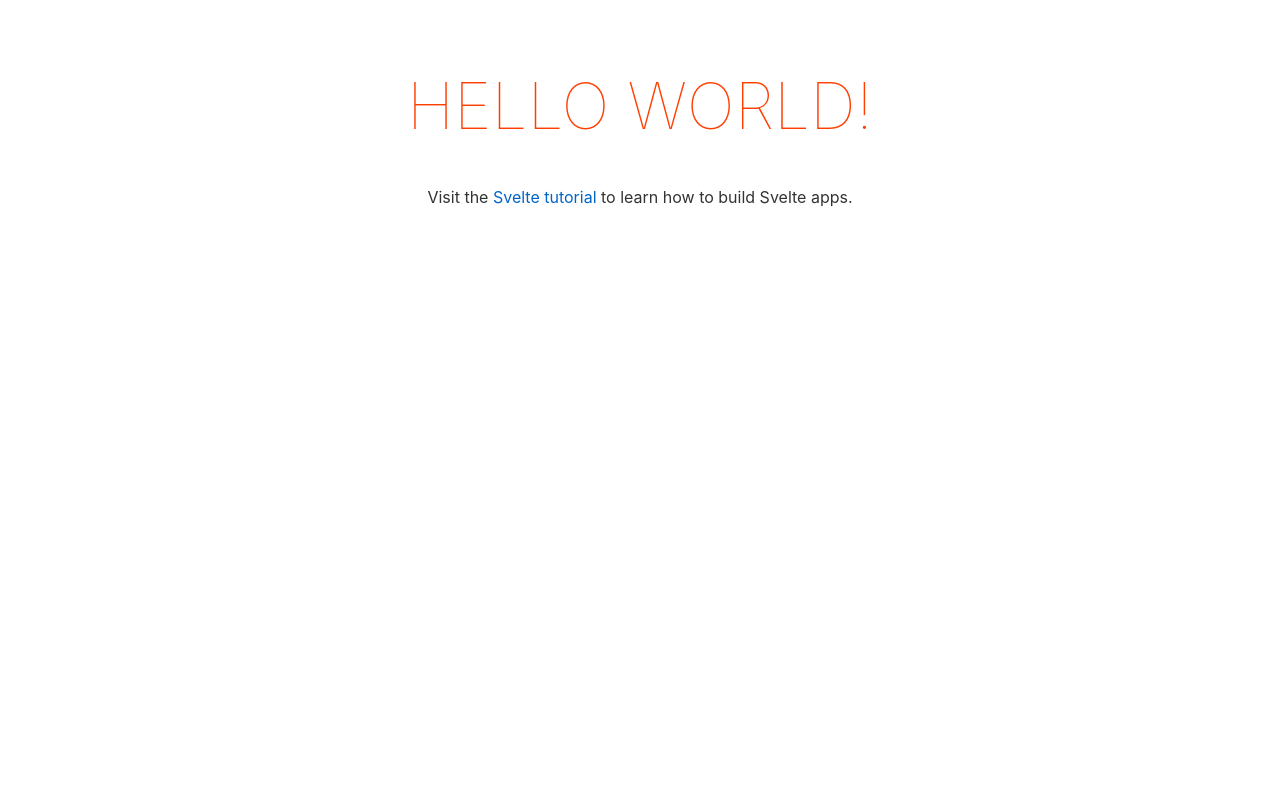
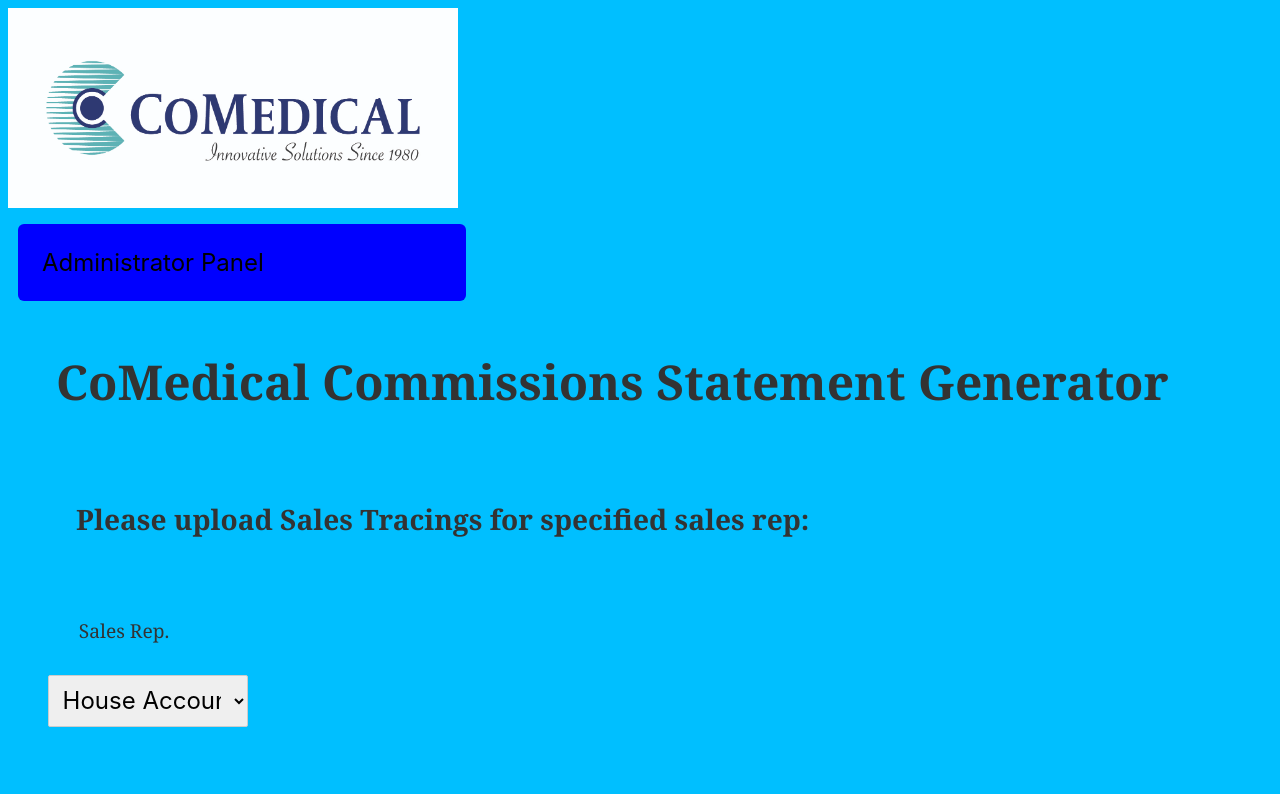
Before and after one commit to nickdloucks/comed-comm-svelte, a Svelte app: page / in a window 1280 px wide. Shown: the top 794 px of the page. Built offline with nearby package versions, Linux system fonts and the light colour scheme.

Commit message:
copy style libs & views/images

```diff
--- a/public/index.html
+++ b/public/index.html
@@ -4,15 +4,60 @@
 	<meta charset='utf-8'>
 	<meta name='viewport' content='width=device-width,initial-scale=1'>
 
-	<title>Svelte app</title>
+	<title>Comedical Commissions</title>
 
-	<link rel='icon' type='image/png' href='/favicon.png'>
+
 	<link rel='stylesheet' href='/global.css'>
 	<link rel='stylesheet' href='/build/bundle.css'>
+
+	<link rel="icon" type="image/jpg" href="./views/images/comedical-icon.jpg">
+    <link rel="stylesheet" href="./src/libs/style/nick-style-lib.css">
+    <link rel="stylesheet" href="./src/libs/style/nick-dark-mode.css">
+    <link rel="stylesheet" href="../src/libs/style/comedical.css">
 
 	<script defer src='/build/bundle.js'></script>
 </head>
 
 <body>
+	<img src="/views/images/comedical-logo-new.jpg" class="comedical-logo-header">
+    <!-- <a href="./views/admin-login.html">Administrator Panel</a> -->
+    <a class="neutral-button" style="display: block; width: 400px" href="./views/admin-dash.html">Administrator Panel</a>
+    <!-- *************** move inline styling to css when you refactor the link  -->
+    <header><h1>CoMedical Commissions Statement Generator</h1></header><!-- *************** move inline styling to css when you refactor the link  -->
+    <main>
+        <form class="grid-container" style="margin:30px">
+            <h3>Please upload Sales Tracings for specified sales rep:</h3>
+            <span id="rep-select-component">
+                <label for="sales-rep">Sales Rep.&nbsp;</label>
+                <select class="select-box" name="sales-rep" id="rep-select">
+                    <option value="chris-burbiglia">Chris Burbiglia</option>
+                    <option value="erin-collins">Erin Collins</option>
+                    <option value="michael-coyne">Michael Coyne</option>
+                    <option value="molly-dennehey">Molly Dennehey</option>
+                    <option value="marti-dowdy">Marti Dowdy</option>
+                    <option value="nick-hagarty">Nick Hagarty</option>
+                    <option value="ryan-murray">Ryan Murray</option>
+                    <option value="griff-overturf">Griff Overturf</option>
+                    <option value="haydon-overturf">Haydon Overturf</option>
+                    <option value="mike-parker">Mike Parker</option>
+
+                    <option value="house-account" selected>House Account</option> <!--default value-->
+                </select>
+            </span>
+            <span id="otd-upload-component">
+                <label for="OTD-tracings">Out the Door Tracings:&nbsp;</label>
+                <input type="file" name="OTD-tracings" id="otd-upload">
+            </span>
+            <span id="dir-upload-component">
+                <label for="DIR-tracings">Direct Tracings:&nbsp;</label>
+                <input type="file" name="DIR-tracings" id="dir-upload">
+            </span>
+            <!-- <input type="checkbox" name="dark-mode" id="dark-mode" value="true" checked="true"><label for="dark-mode">Dark Mode</label> -->
+        </form>
+        <a class="good-button" style="margin:40px" href="./fs_db/statements/region-20_2022-04.html">Generate Statement</a>
+            <!-- *************** move inline styling to css when you refactor the link  -->
+            <!-- <div id="statement-output"></div> -->
+
+    </main>
 </body>
 </html>
--- /dev/null
+++ b/public/views/admin-dash.html
@@ -0,0 +1,22 @@
+<!DOCTYPE html>
+<html lang="en">
+    <head>
+        <meta charset="utf-8">
+        <title>Admin Dashboard: Commissions</title>
+        <link rel="stylesheet" href="../src/libs/style/nick-style-lib.css">
+        <link rel="stylesheet" href="../src/libs/style/nick-dark-mode.css">
+        <link rel="stylesheet" href="../src/libs/style/comedical.css">
+
+        <link href="../index.html" rel="start">
+    </head>
+    <body>
+        <img src="/views/images/comedical-logo-new.jpg" class="comedical-logo-header">
+        <a  class="neutral-button" style="display: block; width: 400px" href="../index.html" >Home</a>
+        <!-- *************** move inline styling to css when you refactor the link  -->
+        <header><h1>CoMedical Commissions: Admin Dashboard</h1></header>
+        <main>
+            change commission parameters here
+        </main>
+
+    </body>
+</html>
--- /dev/null
+++ b/public/views/admin-login.html
@@ -0,0 +1,23 @@
+<!DOCTYPE html>
+<html lang="en">
+    <head>
+        <meta charset="utf-8">
+        <title>Admin Dash Login</title>
+        <link rel="stylesheet" href="../src/libs/style/nick-style-lib.css">
+        <link rel="stylesheet" href="../src/libs/style/nick-dark-mode.css">
+        <link rel="stylesheet" href="../src/libs/style/comedical.css">
+
+        <link href="../index.html" rel="start">
+    </head>
+    <body>
+        <img src="/views/images/comedical-logo-new.jpg" class="comedical-logo-header">
+        <header><h1>Enter Admin Username and Password:</h1></header>
+        <main>
+            <form id="admin-login">
+                <label for="username">Username:</label><input type="text" name="username">
+                <label for="password">Password:</label><input type="password" name="password">
+                <input type="submit" name="log-in" value="Log In">
+            </form>
+        </main>
+    </body>
+</html>
--- /dev/null
+++ b/src/libs/style/comedical.css
@@ -0,0 +1,16 @@
+:root{
+    --nick-lt-blue: #00bfff;
+}
+
+.comedical-logo-header {
+    height: 200px;
+    width: 450px;
+}
+html {
+    color: #000000;
+    background-color: var(--nick-lt-blue);
+}
+
+select {
+    width: 200px;
+}
--- /dev/null
+++ b/src/libs/style/nick-dark-mode.css
@@ -0,0 +1,34 @@
+:root{
+    --nick-dk-gray: #363636; /* -custom- */
+    --nick-lime: #00ff00; /* lime */
+}
+html {
+    color: #ffffff;
+    background-color: var(--nick-dk-gray, #363636);
+}
+
+a{
+    color: var(--nick-lime, lime)
+}
+
+a:hover{
+    color: var(--nick-red, #ffffff);
+}
+
+.neutral-button{
+    color: #000000;
+    background-color: var(--nick-blue, blue);
+    padding: 1rem;
+    transition: padding border 0.5s ease-in-out 0.25s;
+    border-radius: 0.25rem;
+}
+.neutral-button:hover{
+    border-style: solid #000000 2px;
+    color: #ffffff;
+    padding: 1.5rem;
+    font-style: italic;
+}
+.neutral-button:active{
+    color: var(--nick-red, red);
+    text-decoration: underline;
+}
```
Also changed, not shown: public/views/images/comedical-icon.jpg (added), public/views/images/comedical-logo-new.jpg (added), src/libs/style/nick-style-lib.css (added).
